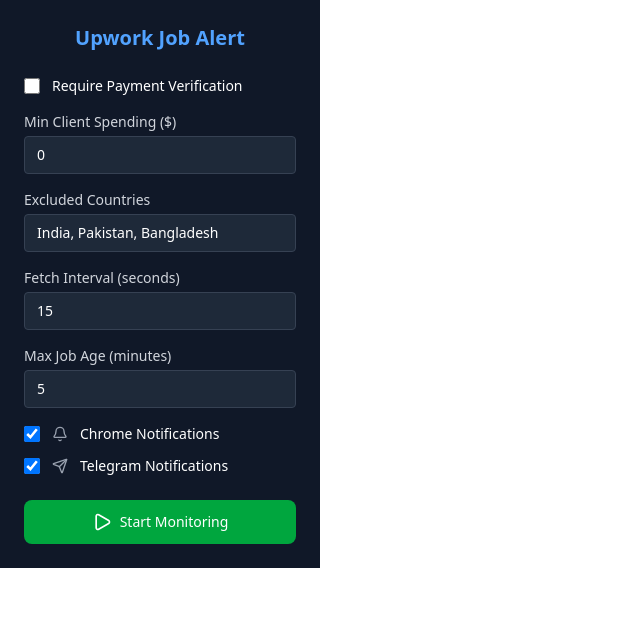
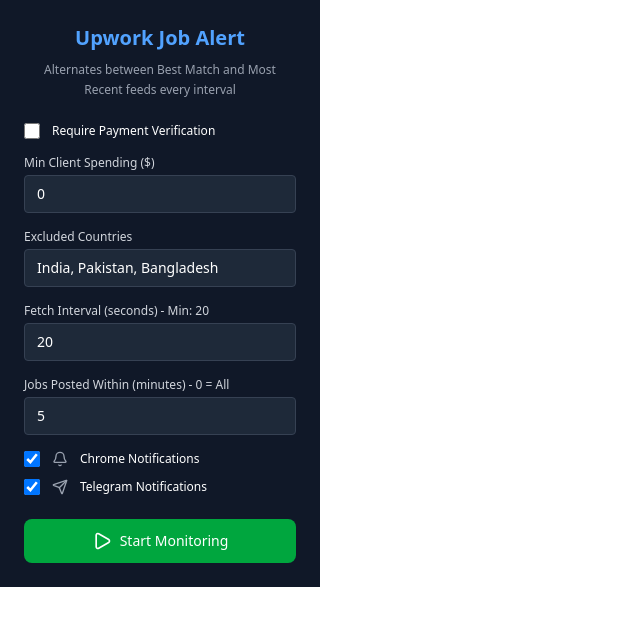
Before and after one commit to Mouadzz/upwork-job-alert, a React (Vite) app: page / in a window 1280 px wide. Shown: the top 626 px of the page, without its empty margins (0-640 px from the left). Built offline with nearby package versions, Linux system fonts and the light colour scheme; no server answers.

Commit message:
feat: popup error handling + force 20secs interval or more

```diff
--- a/src/Popup.jsx
+++ b/src/Popup.jsx
@@ -1,5 +1,5 @@
 import { useState, useEffect } from "react";
-import { Play, Square, Bell, Send, AlertCircle } from "lucide-react";
+import { Play, Square, Bell, Send, CircleX } from "lucide-react";
 
 const Popup = () => {
   const [isRunning, setIsRunning] = useState(false);
@@ -8,7 +8,7 @@
     requirePaymentVerification: false,
     minClientSpending: 0,
     excludedCountries: "India, Pakistan, Bangladesh",
-    fetchInterval: 15,
+    fetchInterval: 20,
     chromeNotifications: true,
     telegramNotifications: true,
     maxJobAge: 5,
@@ -77,8 +77,41 @@
     }
   };
 
+  const validateConfig = () => {
+    // Check fetch interval
+    if (
+      !config.fetchInterval ||
+      config.fetchInterval === "" ||
+      config.fetchInterval < 20
+    ) {
+      setError(
+        "Fetch interval must be at least 20 seconds to avoid spamming Upwork's servers. \nWe recommend 30 seconds or more for better reliability."
+      );
+      return false;
+    }
+
+    // Check max job age (0 is allowed - means no age filter)
+    if (config.maxJobAge < 0) {
+      setError("Job age filter cannot be negative.");
+      return false;
+    }
+
+    // Check min client spending
+    if (config.minClientSpending < 0) {
+      setError("Min client spending cannot be negative.");
+      return false;
+    }
+
+    return true;
+  };
+
   const handleStart = async () => {
     setError(null);
+
+    // Validate configuration first
+    if (!validateConfig()) {
+      return;
+    }
 
     // Get fresh token
     const tokenInfo = await getTokenInfo();
@@ -135,6 +168,30 @@
     }));
   };
 
+  // Secure number input handler
+  const handleNumberInput = (key, value, min = 0) => {
+    // Remove any non-numeric characters
+    const cleanValue = value.replace(/[^0-9]/g, "");
+
+    // If empty, don't change anything (let user type)
+    if (cleanValue === "") {
+      handleConfigChange(key, "");
+      return;
+    }
+
+    const numValue = parseInt(cleanValue);
+
+    // For fetch interval, enforce minimum of 20 but allow typing
+    if (key === "fetchInterval") {
+      // Allow any number to be typed, but validate on start
+      handleConfigChange(key, numValue);
+    } else if (numValue < min) {
+      handleConfigChange(key, min);
+    } else {
+      handleConfigChange(key, numValue);
+    }
+  };
+
   return (
     <div className="w-80 bg-gray-900 text-white p-6 font-sans">
       {/* Header */}
@@ -142,13 +199,15 @@
         <h1 className="text-xl font-bold text-blue-400 mb-2">
           Upwork Job Alert
         </h1>
+        <p className="text-xs text-gray-400 leading-relaxed">
+          Alternates between Best Match and Most Recent feeds every interval
+        </p>
       </div>
 
       {/* Error Display */}
       {error && (
-        <div className="mb-4 p-3 bg-red-900 border border-red-700 rounded-lg flex items-start space-x-2">
-          <AlertCircle className="w-5 h-5 text-red-400 mt-0.5 flex-shrink-0" />
-          <span className="text-sm text-red-100">{error}</span>
+        <div className="mb-4 p-2 bg-red-900 border border-red-700 rounded-lg flex items-start space-x-2">
+          <span className="text-xs text-red-100">{error}</span>
         </div>
       )}
 
@@ -164,28 +223,28 @@
             }
             className="w-4 h-4 text-blue-600 bg-gray-700 border-gray-600 rounded focus:ring-blue-500"
           />
-          <span className="text-sm">Require Payment Verification</span>
+          <span className="text-xs">Require Payment Verification</span>
         </label>
 
         {/* Min Client Spending */}
         <div>
-          <label className="block text-sm text-gray-300 mb-1">
+          <label className="block text-xs text-gray-300 mb-1">
             Min Client Spending ($)
           </label>
           <input
-            type="number"
+            type="text"
             value={config.minClientSpending}
             onChange={(e) =>
-              handleConfigChange("minClientSpending", parseInt(e.target.value))
+              handleNumberInput("minClientSpending", e.target.value, 0)
             }
             className="w-full px-3 py-2 bg-gray-800 border border-gray-700 rounded text-white text-sm focus:outline-none focus:border-blue-500"
-            min="0"
+            placeholder="0"
           />
         </div>
 
         {/* Excluded Countries */}
         <div>
-          <label className="block text-sm text-gray-300 mb-1">
+          <label className="block text-xs text-gray-300 mb-1">
             Excluded Countries
           </label>
           <input
@@ -201,33 +260,31 @@
 
         {/* Fetch Interval */}
         <div>
-          <label className="block text-sm text-gray-300 mb-1">
-            Fetch Interval (seconds)
+          <label className="block text-xs text-gray-300 mb-1">
+            Fetch Interval (seconds) - Min: 20
           </label>
           <input
-            type="number"
+            type="text"
             value={config.fetchInterval}
             onChange={(e) =>
-              handleConfigChange("fetchInterval", parseInt(e.target.value))
+              handleNumberInput("fetchInterval", e.target.value, 20)
             }
             className="w-full px-3 py-2 bg-gray-800 border border-gray-700 rounded text-white text-sm focus:outline-none focus:border-blue-500"
-            min="10"
+            placeholder="20"
           />
         </div>
 
         {/* Max Job Age */}
         <div>
-          <label className="block text-sm text-gray-300 mb-1">
-            Max Job Age (minutes)
+          <label className="block text-xs text-gray-300 mb-1">
+            Jobs Posted Within (minutes) - 0 = All
           </label>
           <input
-            type="number"
+            type="text"
             value={config.maxJobAge}
-            onChange={(e) =>
-              handleConfigChange("maxJobAge", parseInt(e.target.value))
-            }
+            onChange={(e) => handleNumberInput("maxJobAge", e.target.value, 0)}
             className="w-full px-3 py-2 bg-gray-800 border border-gray-700 rounded text-white text-sm focus:outline-none focus:border-blue-500"
-            min="1"
+            placeholder="5"
           />
         </div>
 
@@ -243,7 +300,7 @@
               className="w-4 h-4 text-blue-600 bg-gray-700 border-gray-600 rounded focus:ring-blue-500"
             />
             <Bell className="w-4 h-4 text-gray-400" />
-            <span className="text-sm">Chrome Notifications</span>
+            <span className="text-xs">Chrome Notifications</span>
           </label>
 
           <label className="flex items-center space-x-3 cursor-pointer">
@@ -256,7 +313,7 @@
               className="w-4 h-4 text-blue-600 bg-gray-700 border-gray-600 rounded focus:ring-blue-500"
             />
             <Send className="w-4 h-4 text-gray-400" />
-            <span className="text-sm">Telegram Notifications</span>
+            <span className="text-xs">Telegram Notifications</span>
           </label>
         </div>
       </div>
```
